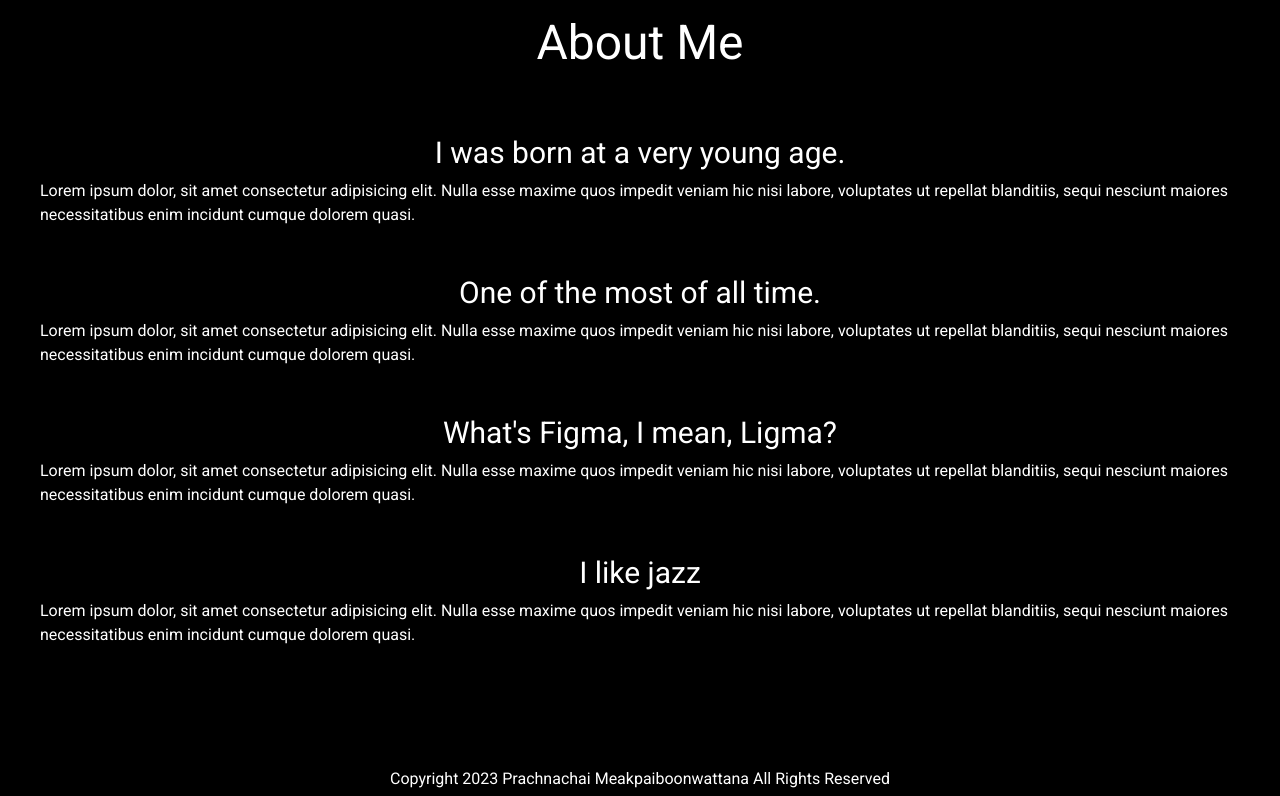
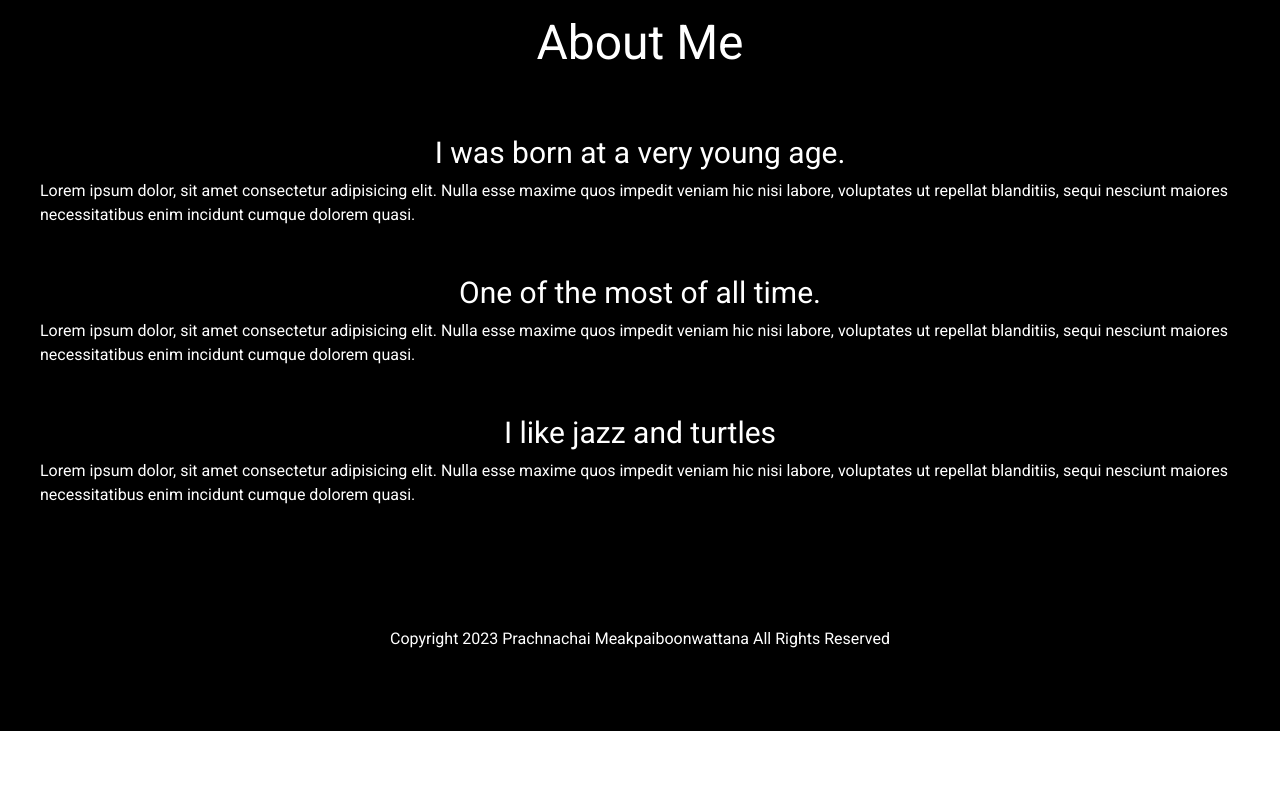
Before and after one commit to pmwatt/devclub-personalweb, a Next.js app: page /about in a window 1280 px wide. Shown: the part 405-1201 px from the top of the page. After the commit the page ends 1136 px from the top, so only its background shows below. Built offline with nearby package versions, Linux system fonts and the light colour scheme.

Commit message:
more changes

```diff
--- a/app/about/page.tsx
+++ b/app/about/page.tsx
@@ -12,9 +12,7 @@ export default function Page() {
       <p>Lorem ipsum dolor, sit amet consectetur adipisicing elit. Nulla esse maxime quos impedit veniam hic nisi labore, voluptates ut repellat blanditiis, sequi nesciunt maiores necessitatibus enim incidunt cumque dolorem quasi.</p>
       <h2 className='text-3xl pt-12 pb-2'>One of the most of all time.</h2>
       <p>Lorem ipsum dolor, sit amet consectetur adipisicing elit. Nulla esse maxime quos impedit veniam hic nisi labore, voluptates ut repellat blanditiis, sequi nesciunt maiores necessitatibus enim incidunt cumque dolorem quasi.</p>
-      <h2 className='text-3xl pt-12 pb-2'>What's Figma, I mean, Ligma?</h2>
-      <p>Lorem ipsum dolor, sit amet consectetur adipisicing elit. Nulla esse maxime quos impedit veniam hic nisi labore, voluptates ut repellat blanditiis, sequi nesciunt maiores necessitatibus enim incidunt cumque dolorem quasi.</p>
-      <h2 className='text-3xl pt-12 pb-2'>I like jazz</h2>
+      <h2 className='text-3xl pt-12 pb-2'>I like jazz and turtles</h2>
       <p>Lorem ipsum dolor, sit amet consectetur adipisicing elit. Nulla esse maxime quos impedit veniam hic nisi labore, voluptates ut repellat blanditiis, sequi nesciunt maiores necessitatibus enim incidunt cumque dolorem quasi.</p>
     </>
   )
```
